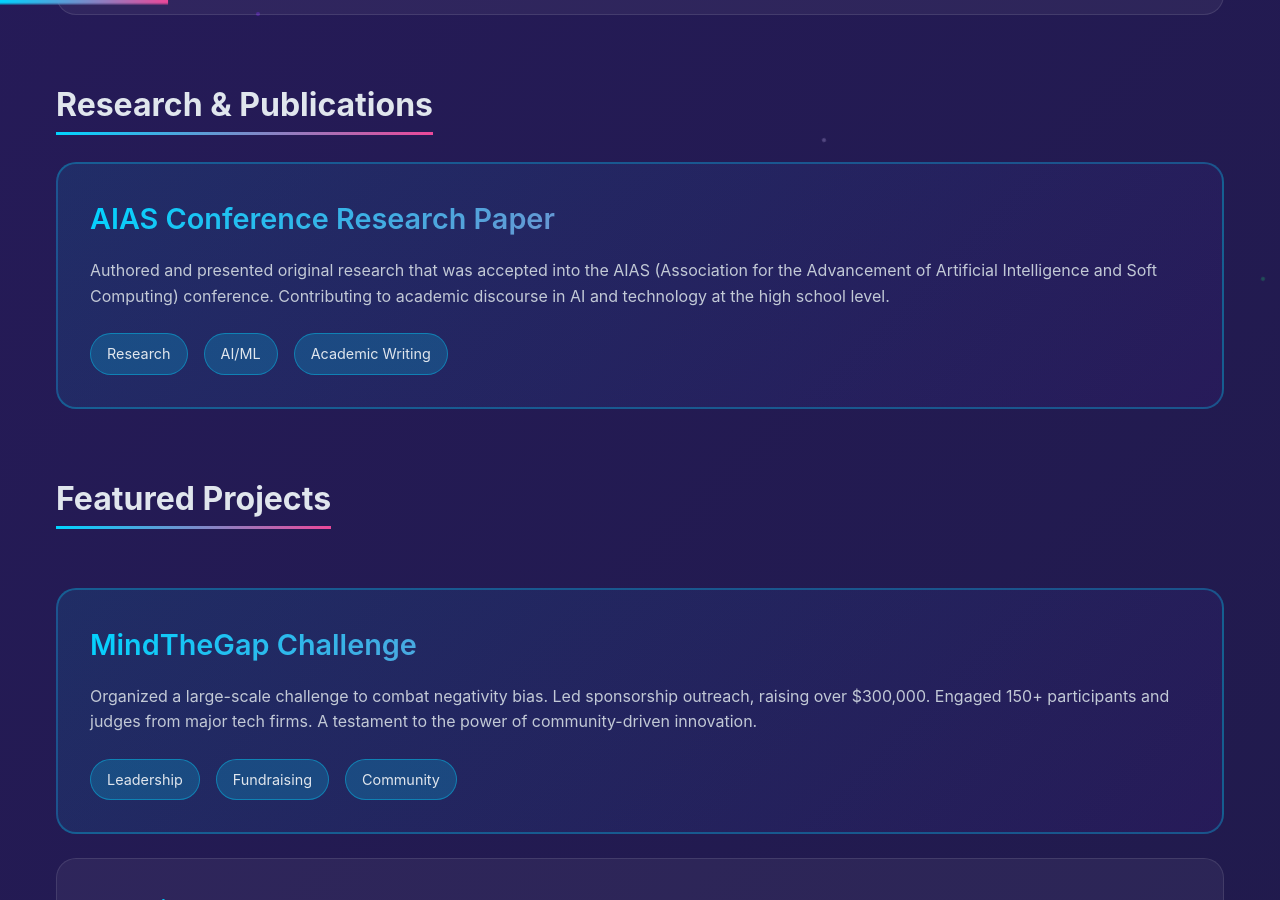
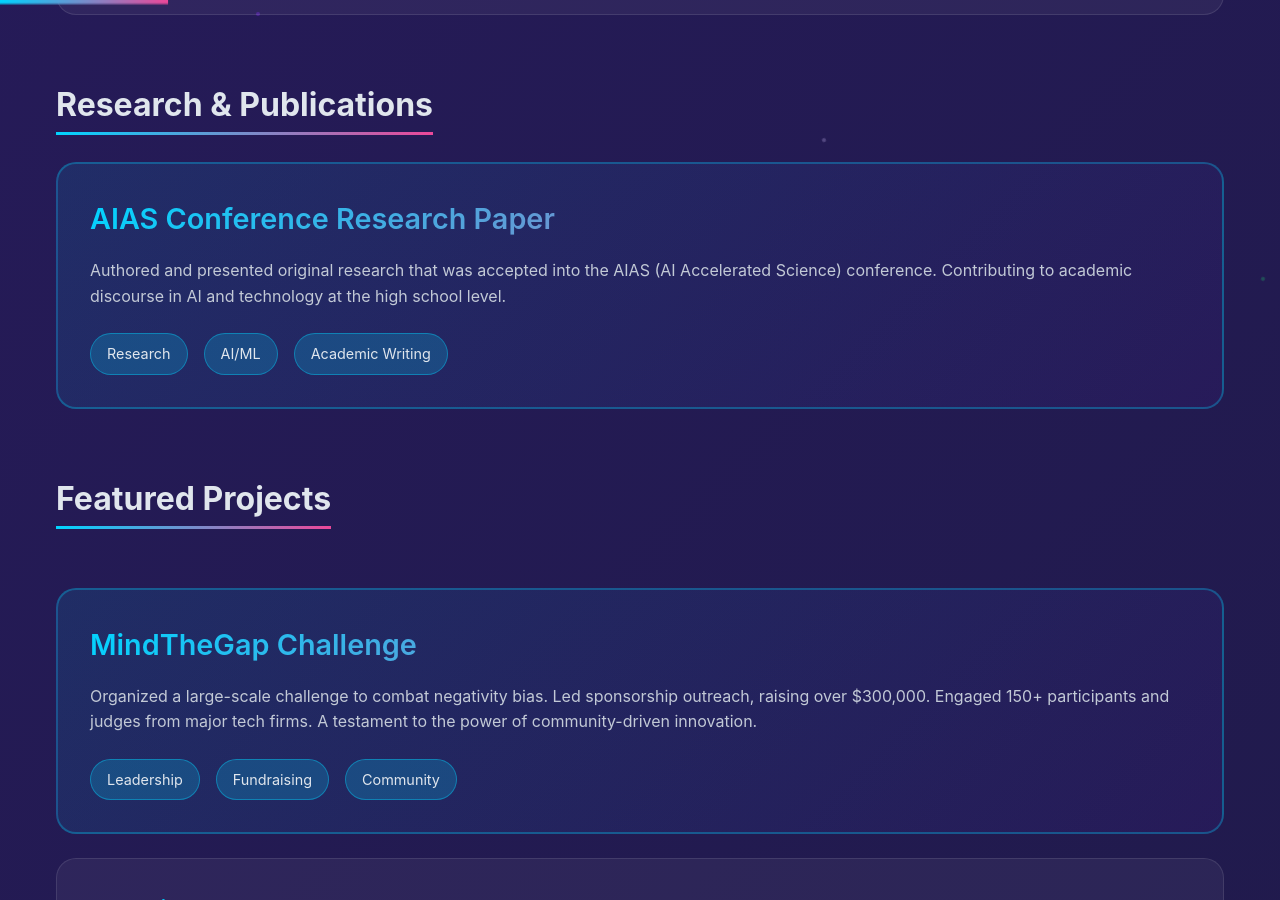
Before and after one commit to KrishivPiduri/krishivpiduri.github.io, a Jekyll site: the page built from index.md, in a window 1280 px wide and 900 px high, scrolled down 594 px. Built offline with Jekyll 4.4.1, drawn with Linux system fonts in a browser that asks for light colours; our own code applies the rules of GitHub Pages for plain Markdown files.

Commit message:
Fixed AIAS acronym

```diff
--- a/_layouts/default.html
+++ b/_layouts/default.html
@@ -529,7 +529,7 @@
       <h2 class="section-title">Research & Publications</h2>
       <div class="project-card highlight-project">
          <h3 class="project-title">AIAS Conference Research Paper</h3>
-         <p class="project-description">Authored and presented original research that was accepted into the AIAS (Association for the Advancement of Artificial Intelligence and Soft Computing) conference. Contributing to academic discourse in AI and technology at the high school level.</p>
+         <p class="project-description">Authored and presented original research that was accepted into the AIAS (AI Accelerated Science) conference. Contributing to academic discourse in AI and technology at the high school level.</p>
          <div style="display: flex; gap: 1rem; margin-top: 1rem;">
             <span class="skill-tag" style="background: rgba(0, 212, 255, 0.2); border-color: rgba(0, 212, 255, 0.4);">Research</span>
             <span class="skill-tag" style="background: rgba(0, 212, 255, 0.2); border-color: rgba(0, 212, 255, 0.4);">AI/ML</span>
```
